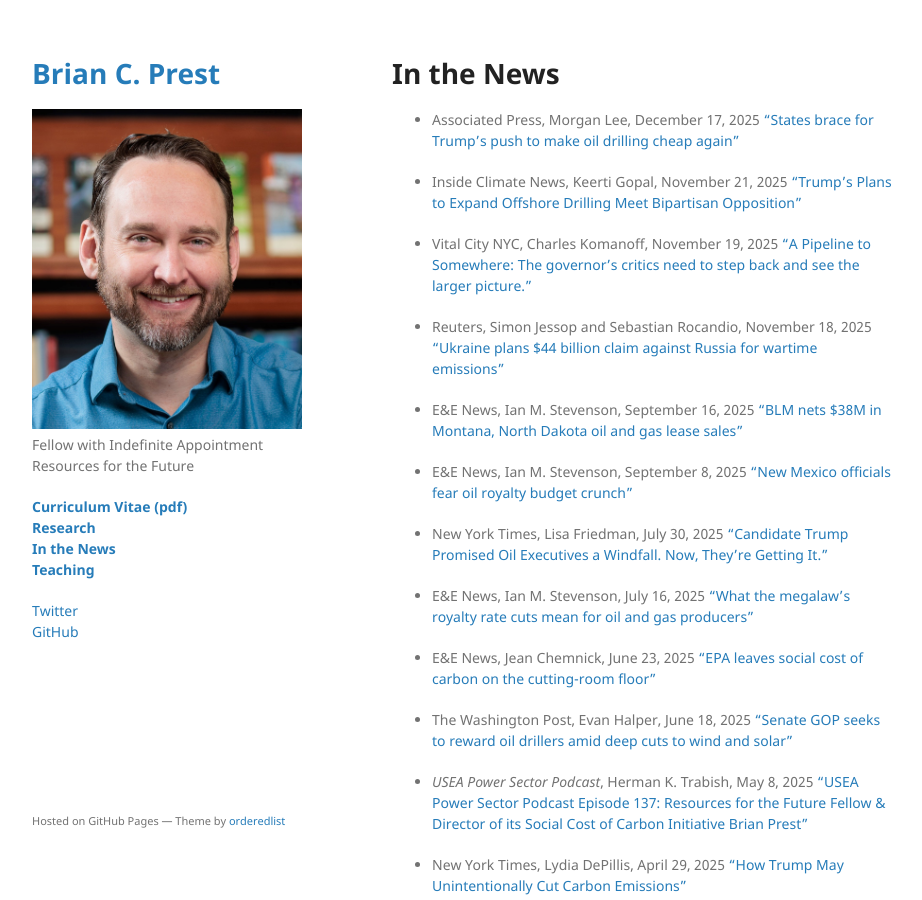
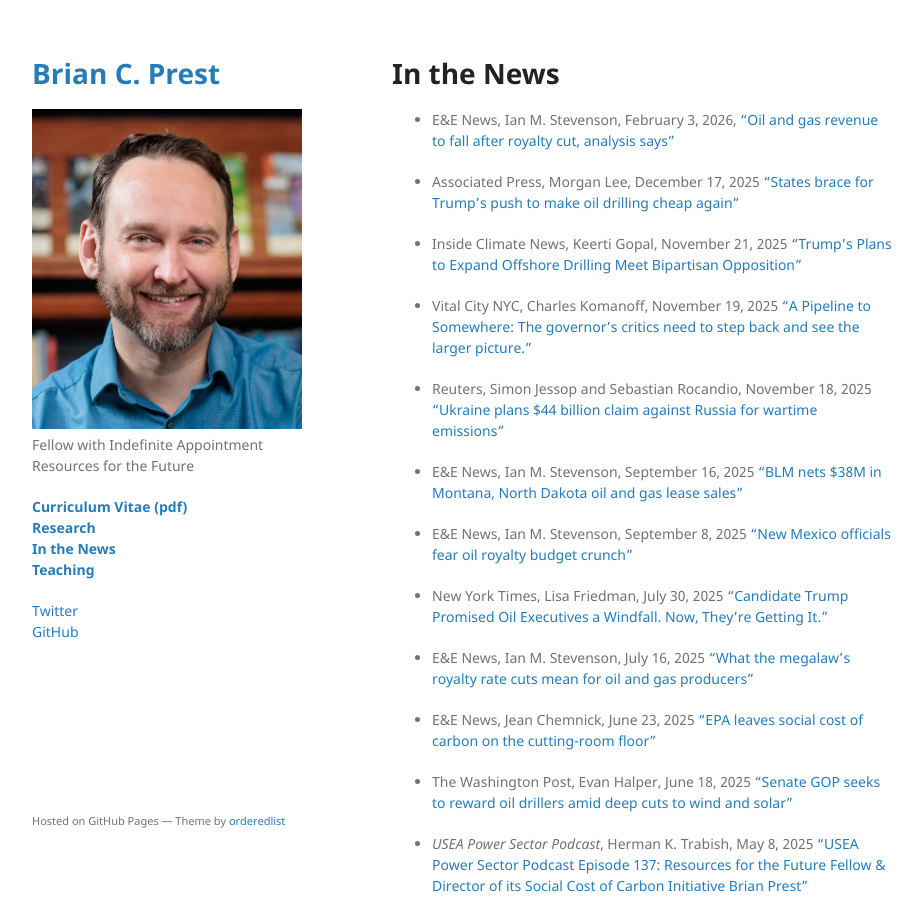
Before and after one commit to bprest/bprest.github.io, a Jekyll site: the page built from in-the-news.md, in a window 1280 px wide and 900 px high. Shown: the whole window, without its empty margins (178-1100 px from the left). Built offline with Jekyll 4.4.1, drawn with Linux system fonts in a browser that asks for light colours; our own code applies the rules of GitHub Pages for plain Markdown files.

Commit message:
add story

```diff
--- a/in-the-news.md
+++ b/in-the-news.md
@@ -3,6 +3,9 @@ layout: default
 ---
 
 # In the News
+
+
+* E&E News, Ian M. Stevenson, February 3, 2026, ["Oil and gas revenue to fall after royalty cut, analysis says"](https://subscriber.politicopro.com/article/eenews/2026/02/03/oil-and-gas-revenue-to-fall-after-royalty-cut-analysis-says-00754010)
 
 * Associated Press, Morgan Lee, December 17, 2025 ["States brace for Trump’s push to make oil drilling cheap again"](https://apnews.com/article/trump-new-mexico-oil-gas-drilling-royalties-91bbddbf3448daf7ff5d534f7086626f)
 
```
